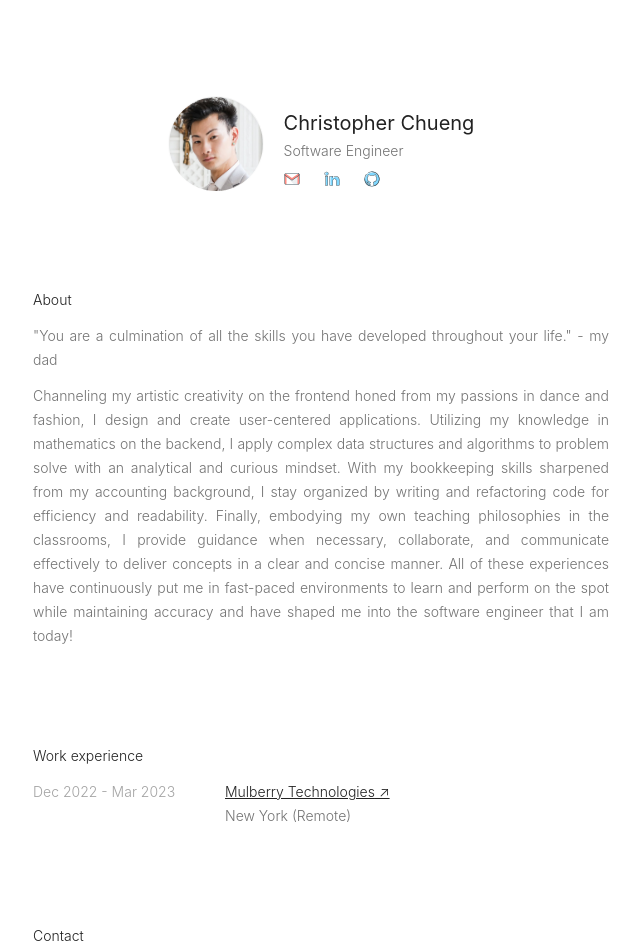
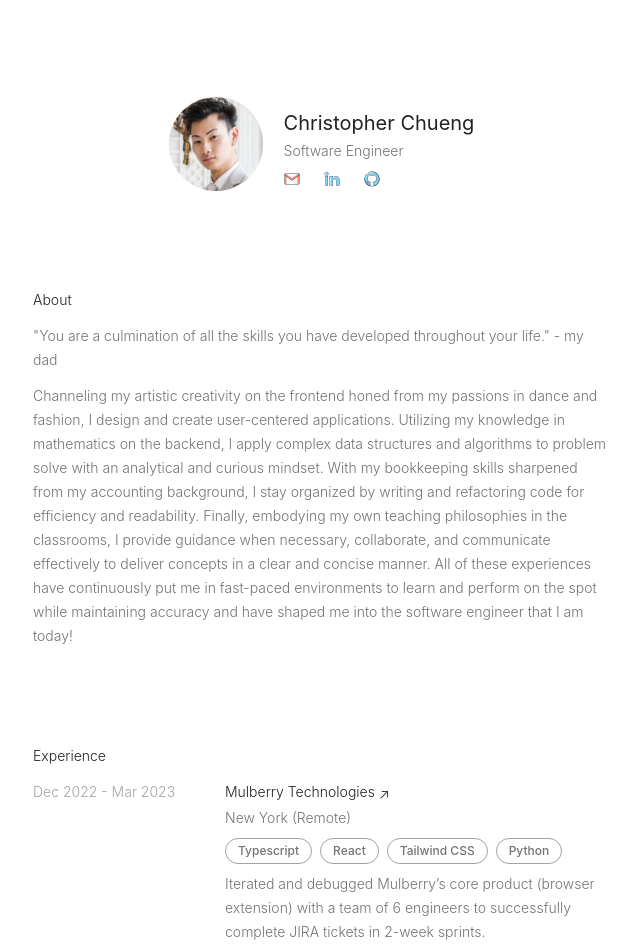
Before and after one commit to christopherchueng/christopherchueng.github.io, a React (Create React App) app: page / in a window 1280 px wide. Shown: the top 952 px of the page, without its empty margins (319-959 px from the left). Built offline with nearby package versions, Linux system fonts and the light colour scheme; a web font is replaced by a local one.

Commit message:
Experience section done

```diff
--- a/src/components/SplashPage/Content.tsx
+++ b/src/components/SplashPage/Content.tsx
@@ -1,12 +1,12 @@
 import SocialLinks from "./SocialLinks"
-import WorkExperience from "./WorkExperience"
+import Experience from "./Experience"
 
 const Content = () => (
     <section>
         <div className="mx-auto max-w-7xl px-8 py-12">
             <div className="mx-auto max-w-xl">
                 <div className="grid gap-12 md:gap-24">
-                    <WorkExperience />
+                    <Experience />
                     <div className="text-sm font-light">
                         <p className="text-black dark:text-white">Contact</p>
                         <SocialLinks />
--- /dev/null
+++ b/src/components/SplashPage/Experience.tsx
@@ -0,0 +1,42 @@
+import { roles } from "../constants/roles"
+
+const Experience = () => (
+    <div className="text-sm font-light">
+        <p className="text-black dark:text-white">Experience</p>
+        <div className="grid gap-6 mt-3">
+            {roles.map((role) => (
+                <div className="text-neutral-500 items-start grid grid-cols-1 md:grid-cols-3">
+                    <div>
+                        <p className="text-neutral-400 dark:text-neutral-400">{role.date}</p>
+                    </div>
+                    <div className="md:col-span-2 w-full">
+                        <p className="flex flex-row group text-black dark:text-white hover:text-neutral-500">
+                            <a
+                                href={role.link}
+                                className="transition ease-in-out flex flex-row"
+                            >
+                                {role.title}
+                            </a>
+                            <p className="transition pl-1 mt-0.5 ease-in-out group-hover:text-neutral-500 group-hover:-translate-y-0.5 group-hover:translate-x-0.5">↗</p>
+                        </p>
+                        <p>{role.location}</p>
+                        <ul className="flex flex-row flex-wrap">
+                            {role.technologies.map(technology => (
+                                <li key={technology} className="text-xs font-medium self-center border border-neutral-400 rounded-full py-1 px-3 mr-2 my-2 first:ml-0 last:mr-0 whitespace-nowrap">
+                                    {technology}
+                                </li>
+                            ))}
+                        </ul>
+                        <p>{role.description}</p>
+                    </div>
+                </div>
+            ))}
+            <a href="/resume.pdf" className="group flex flex-row items-center hover:text-neutral-500">
+                <p>View Full Resume</p>
+                <p className="pl-2 text-xs transition ease-in-out group-hover:translate-x-1 group-hover:text-neutral-500">⟶</p>
+            </a>
+        </div>
+    </div>
+)
+
+export default Experience
--- a/src/components/SplashPage/Header.tsx
+++ b/src/components/SplashPage/Header.tsx
@@ -1,4 +1,3 @@
-import { contacts, Contact, icons } from "../constants/contacts"
 import SocialLinks from "./SocialLinks"
 
 const Header = () => (
@@ -34,7 +33,7 @@ const Header = () => (
                     </div>
                     <div className="mt-24 text-sm font-light">
                         <p className="text-black dark:text-white">About</p>
-                        <div className="text-neutral-500 dark:text-neutral-400 space-y-3 mt-3 text-justify">
+                        <div className="text-neutral-500 dark:text-neutral-400 space-y-3 mt-3">
                             <p>
                                 "You are a culmination of all the skills you have developed throughout your life." - my dad
                             </p>
--- a/src/components/SplashPage/WorkExperience.tsx
+++ /dev/null
@@ -1,29 +0,0 @@
-import { roles } from "../constants/roles"
-
-const WorkExperience = () => (
-    <div className="text-sm font-light">
-        <p className="text-black dark:text-white">Work experience</p>
-        <div className="grid gap-6 mt-3">
-            {roles.map((role) => (
-                <div className="text-neutral-500 items-start grid grid-cols-1 md:grid-cols-3">
-                    <div>
-                        <p className="text-neutral-400 dark:text-neutral-400">{role.date}</p>
-                    </div>
-                    <div className="md:col-span-2 w-full">
-                        <p className="text-black dark:text-white">
-                            <a
-                                href={role.link}
-                                className="underline hover:no-underline duration-200 after:content-['_↗']"
-                            >
-                                {role.title}
-                            </a>
-                        </p>
-                        <p className="">{role.location}</p>
-                    </div>
-                </div>
-            ))}
-        </div>
-    </div>
-)
-
-export default WorkExperience
--- a/src/components/constants/roles.tsx
+++ b/src/components/constants/roles.tsx
@@ -3,6 +3,7 @@ export type Role = {
     title: string
     location: string
     date: string
+    technologies: string[]
     description: string
 }
 
@@ -11,7 +12,8 @@ const one: Role = {
     title: "Mulberry Technologies",
     location: "New York (Remote)",
     date: "Dec 2022 - Mar 2023",
-    description: ''
+    technologies: ["Typescript", "React", "Tailwind CSS", "Python"],
+    description: "Iterated and debugged Mulberry’s core product (browser extension) with a team of 6 engineers to successfully complete JIRA tickets in 2-week sprints.",
 }
 
 export const bytitle = {
--- a/tailwind.config.js
+++ b/tailwind.config.js
@@ -5,6 +5,12 @@ module.exports = {
   ],
   theme: {
     fontSize: {
+      xxs: [
+        "0.5rem",
+        {
+          lineHeight: "0.75rem"
+        }
+      ],
       xs: [
         "0.75rem",
         {
@@ -99,6 +105,8 @@ module.exports = {
           "800": "#000066",
           "900": "#000033"
         },
+        blue:"#80D8FF",
+        darkBlue: "#005980"
       },
       fontFamily: {
         sans: ["Inter"],
```
Also changed, not shown: 1 other file (tests, documents, lock files or other folders).
